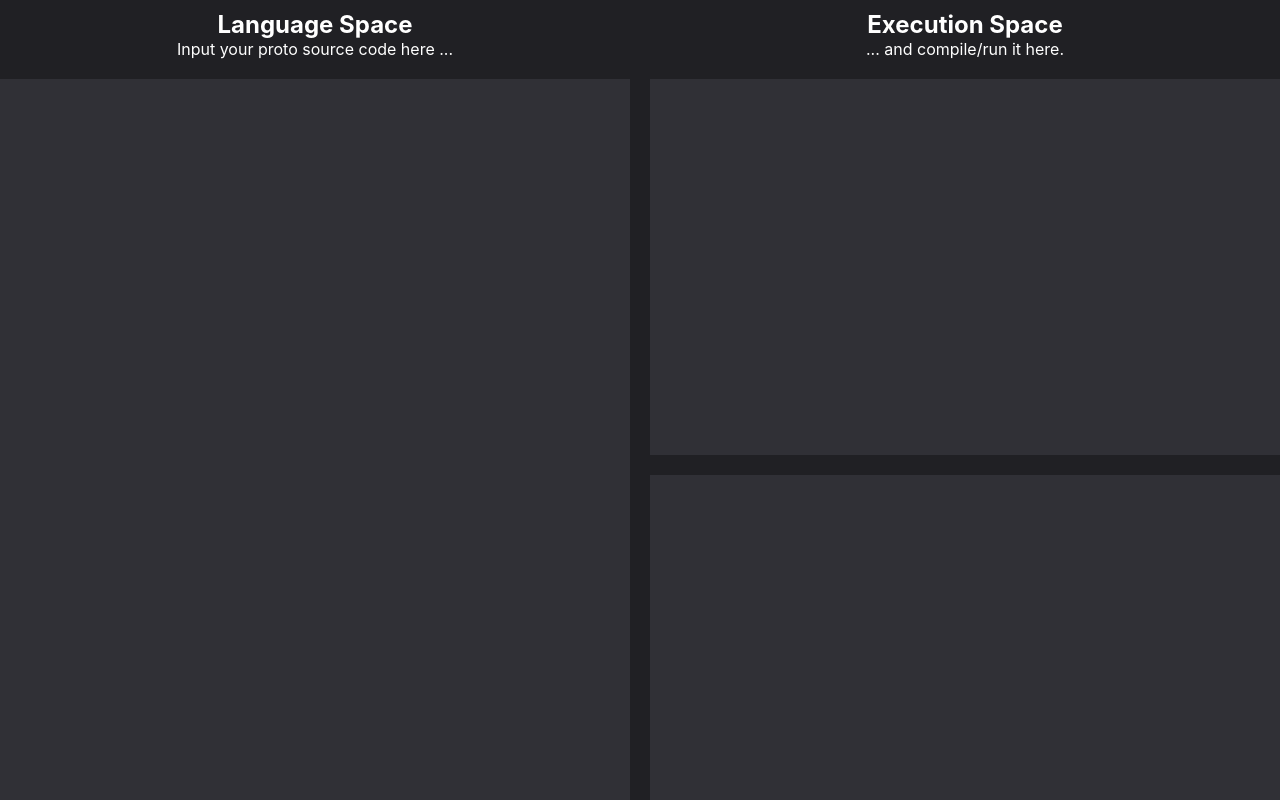
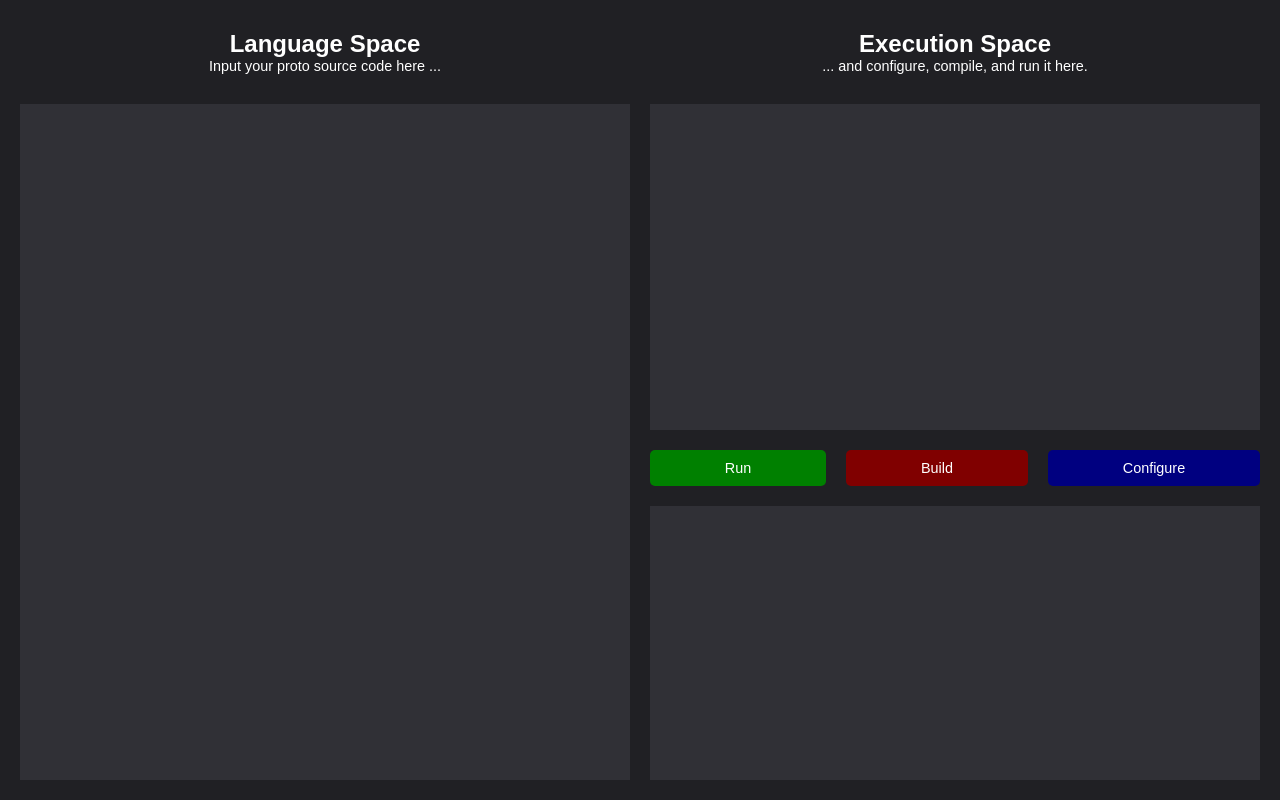
Before and after one commit to musicmrman99/proto-lang, a React (Create React App) app in the folder Proto/site/: page / in a window 1280 px wide. Built offline with nearby package versions, Linux system fonts and the light colour scheme.

Commit message:
Add action buttons

```diff
--- a/Proto/site/src/components/App.css
+++ b/Proto/site/src/components/App.css
@@ -2,11 +2,12 @@
 -------------------------------------------------- */
 
 :root {
+    --background-light: rgb(48,48,54);
     --background: rgb(32,32,36);
-    --background-light: rgb(48,48,54);
+    --background-dark: rgb(24,24,27);
+    --background-very-dark: rgb(16,16,18);
 
-    --layout-horiz-space: 20px;
-    --layout-vert-space: 10px;
+    --layout-space: 20px;
 }
 
 /* Top-Level Rules
@@ -20,10 +21,11 @@ html, body, .app {
 .app {
     width: 100vw;
     height: 100vh;
+    padding: var(--layout-space);
 
     display: flex;
     flex-direction: row;
-    gap: var(--layout-horiz-space);
+    gap: var(--layout-space);
 
     background-color: var(--background);
 }
@@ -35,17 +37,28 @@ html, body, .app {
     box-sizing: border-box;
 }
 
-h1, h2, h3, h4, h5, h6, p, span, input, textarea, button {
+h1, h2, h3, h4, h5, h6, p, span, li, th, td, legend, label, input, textarea, button {
     margin: 0;
     color: white;
+    font-family: 'Source Sans Pro', sans-serif;
+    font-size: 0.9em;
 }
+h1 { font-size: 2em; }
+h2 { font-size: 1.5em; }
+h3 { font-size: 1.2em; }
 
 input, textarea, button {
     border: none;
     background-color: var(--background-light);
 }
-
 textarea {
     padding: 10px;
     resize: none;
 }
+
+button {
+    padding: 10px;
+    border-radius: 5px;
+}
+button:hover { background-color: var(--background-dark); }
+button:active { background-color: var(--background-very-dark); }
--- a/Proto/site/src/components/ExecutionSpace.css
+++ b/Proto/site/src/components/ExecutionSpace.css
@@ -4,7 +4,7 @@
 
     display: flex;
     flex-direction: column;
-    gap: var(--layout-vert-space);
+    gap: var(--layout-space);
 }
 
 #execution-space-header {
@@ -16,11 +16,26 @@
     flex-grow: 1;
 }
 
-/*
 #execution-space-actions {
-    height: auto;
+    display: flex;
+    flex-direction: row;
+    gap: var(--layout-space);
 }
-*/
+#execution-space-actions > * {
+    flex-grow: 1;
+}
+
+#run-action { background-color: rgb(0,128,0); }
+#run-action:hover { background-color: rgb(0,96,0); }
+#run-action:active { background-color: rgb(0,88,0); }
+
+#build-action { background-color: rgb(128,0,0); }
+#build-action:hover { background-color: rgb(96,0,0); }
+#build-action:active { background-color: rgb(88,0,0); }
+
+#configure-action { background-color: rgb(0,0,128); }
+#configure-action:hover { background-color: rgb(0,0,96); }
+#configure-action:active { background-color: rgb(0,0,88); }
 
 #execution-space-output {
     flex-grow: 1;
--- a/Proto/site/src/components/ExecutionSpace.jsx
+++ b/Proto/site/src/components/ExecutionSpace.jsx
@@ -7,15 +7,29 @@ export default class ExecutionSpace extends react.Component {
       <div id="execution-space">
         <div id="execution-space-header">
           <h2>Execution Space</h2>
-          <p>... and compile/run it here.</p>
+          <p>... and configure, compile, and run it here.</p>
         </div>
 
         <textarea id="execution-space-input"></textarea>
         <div id="execution-space-actions">
-
+          <button id="run-action" onClick={this.run}>Run</button>
+          <button id="build-action" onClick={this.build}>Build</button>
+          <button id="configure-action" onClick={this.configure}>Configure</button>
         </div>
         <div id="execution-space-output"></div>
       </div>
     );
   }
+
+  configure() {
+    //
+  }
+
+  build() {
+    //
+  }
+
+  run() {
+    //
+  }
 }
--- a/Proto/site/src/components/LanguageSpace.css
+++ b/Proto/site/src/components/LanguageSpace.css
@@ -4,7 +4,7 @@
 
     display: flex;
     flex-direction: column;
-    gap: var(--layout-vert-space);
+    gap: var(--layout-space);
 }
 
 #language-space-header {
```
